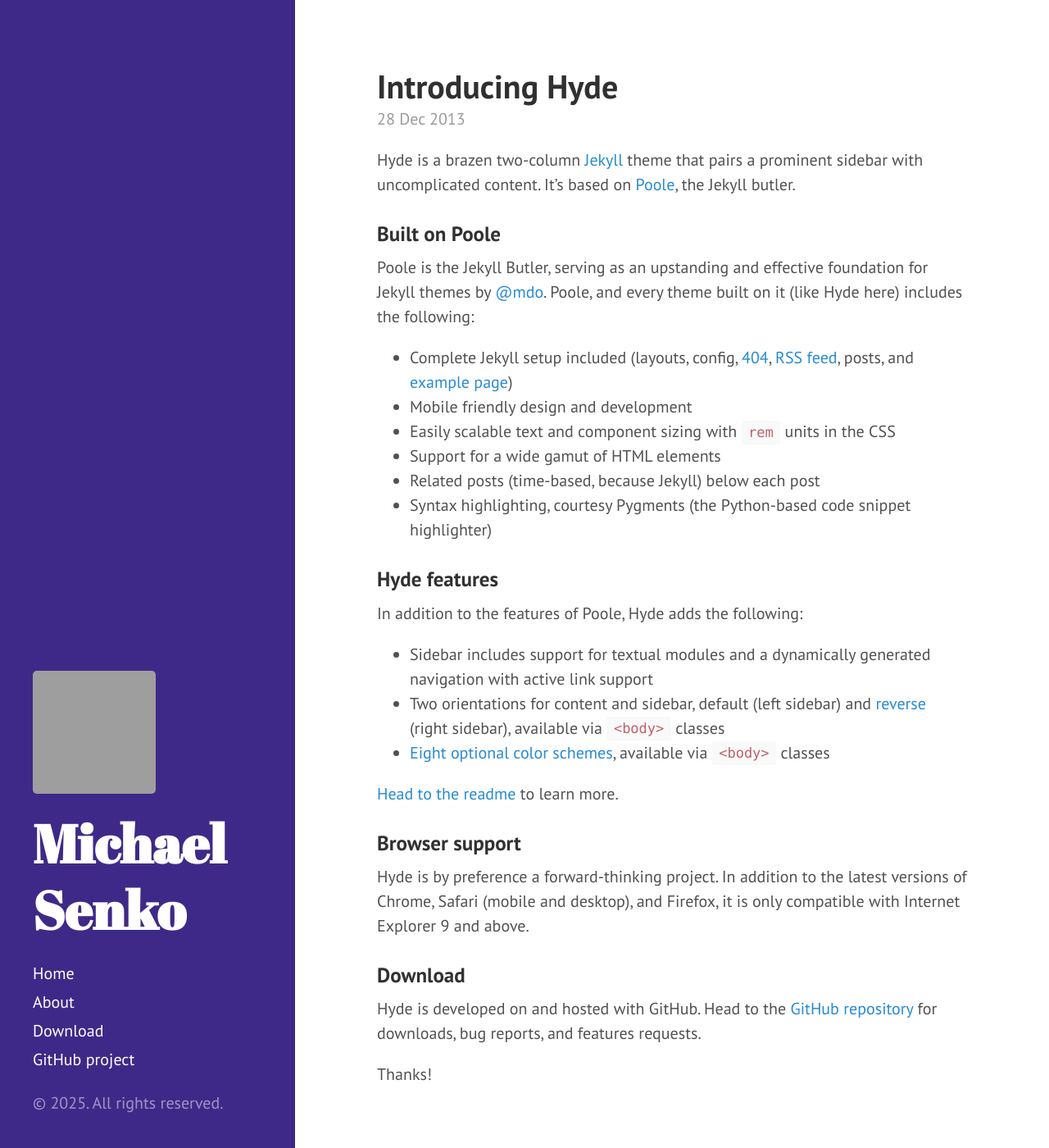
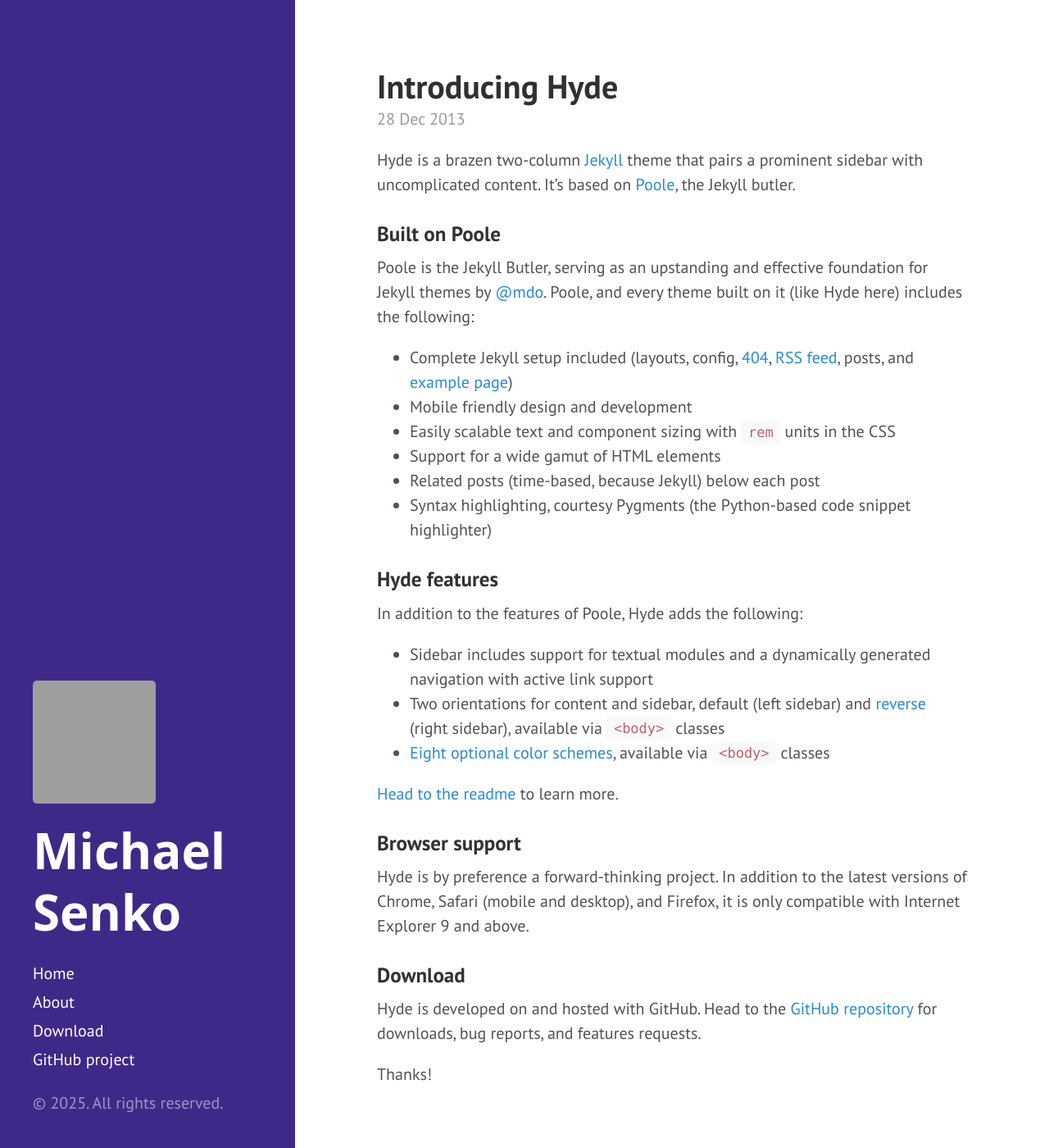
Before and after one commit to msenko1/msenko1.github.io, a Jekyll site: the page built from index.html, in a window 1280 px wide and 1400 px high. Shown: the whole window at 82% size. Built offline with Jekyll 4.4.1, drawn with Linux system fonts in a browser that asks for light colours; the list of posts is cut into pages by our own code; grey boxes are pictures that could not be loaded.

Commit message:
update fonts

```diff
--- a/_includes/sidebar.html
+++ b/_includes/sidebar.html
@@ -4,7 +4,6 @@
 
       <!-- Add profile picture below-->
       <img src="{{ site.basurl }}assets/profile.jpg" alt="Profile picture" class="profile-image">
-
 
       <h1>
         <a href="{{ site.baseurl }}">
--- a/public/css/hyde.css
+++ b/public/css/hyde.css
@@ -89,8 +89,8 @@ html {
 .sidebar-about h1 {
   color: #fff;
   margin-top: 0;
-  font-family: "Abril Fatface", serif;
-  font-size: 3.25rem;
+  font-family: "Open Sans", sans-serif;
+  font-size: 3rem;
 }
 
 /* Sidebar nav */
```
